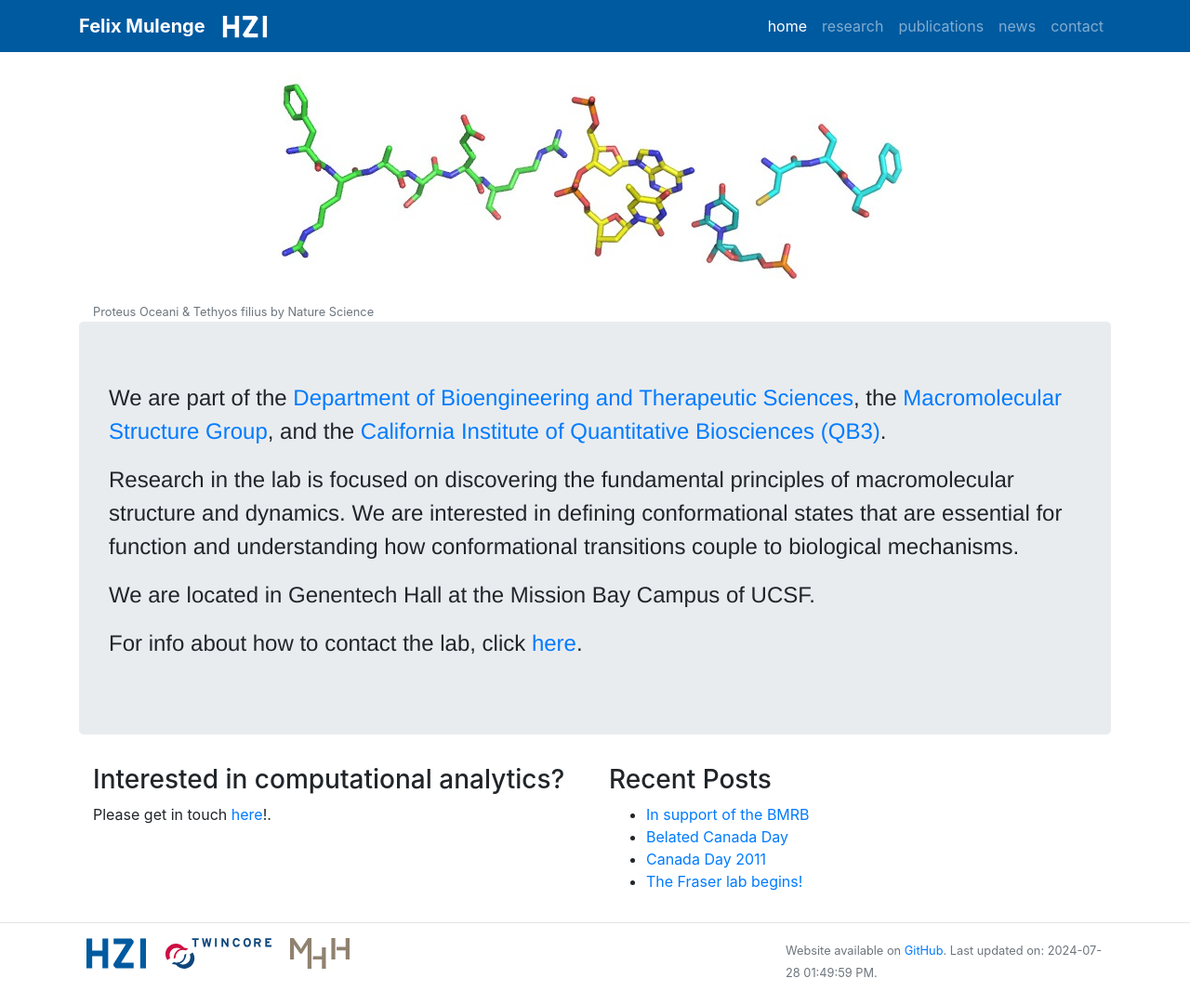
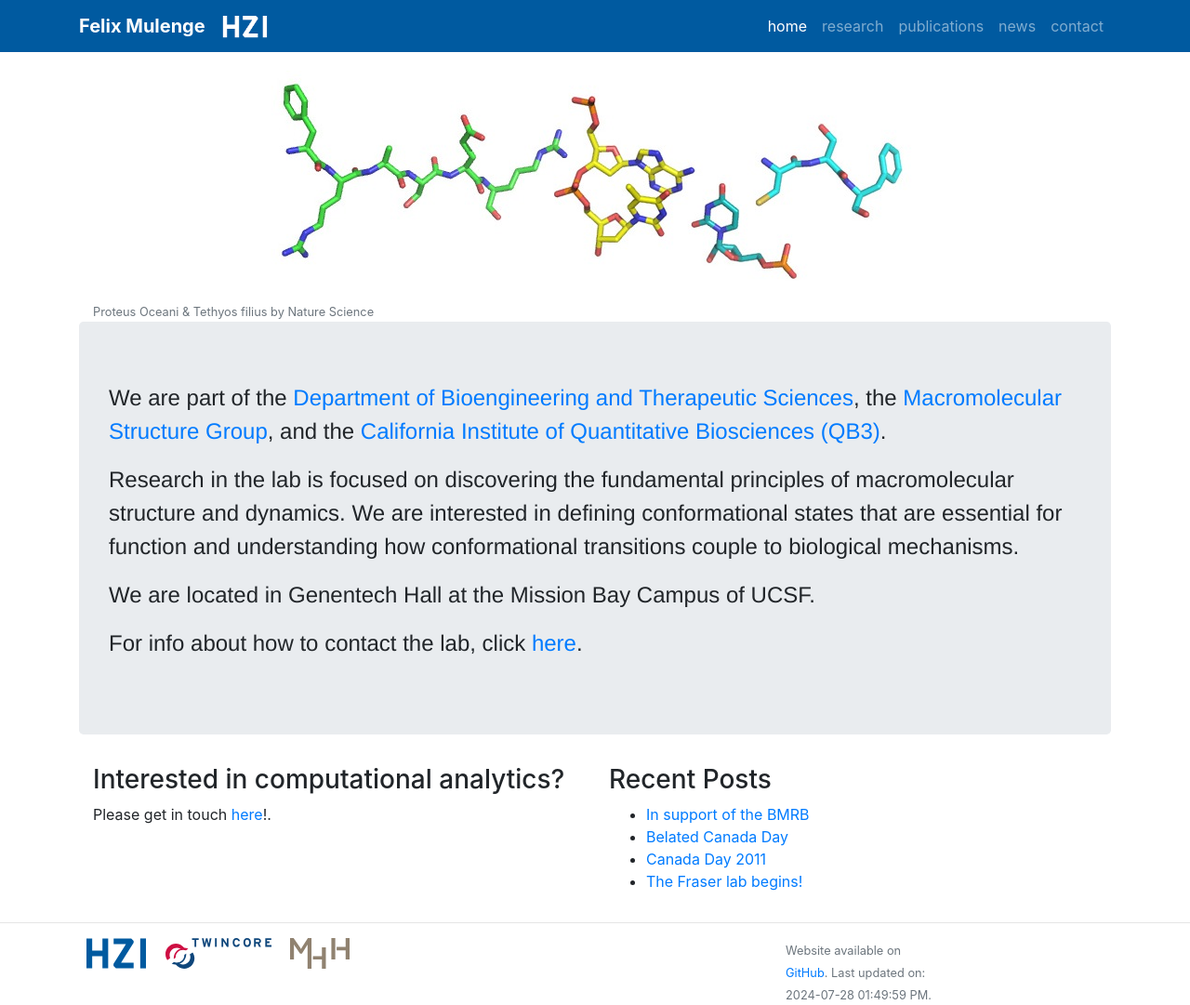
Before and after one commit to fmulenge/fmulenge.github.io, a Jekyll site: the page built from index.md, in a window 1280 px wide. Shown: the whole page at 93% size. Built offline with Jekyll 4.4.1, drawn with Linux system fonts in a browser that asks for light colours; before the commit the page ends 1057 px from its top, so only the background shows below that.

Commit message:
Update footer.html

```diff
--- a/_includes/footer.html
+++ b/_includes/footer.html
@@ -14,7 +14,7 @@
                     <img class="inline-block px-2" src="{{ site.url }}/static/img/logo/MHH_logo.svg">
                 </a>
             </div>
-            <div class="col-md-4">
+            <div class="col-md-2">
                 <small class="text-muted"> Website available on <a href="https://github.com/fmulenge/fmulenge.github.io">GitHub</a>. Last updated on: {{ "now" | date: "%Y-%m-%d %r" }}.</small>
             </div>
         </div>
```
